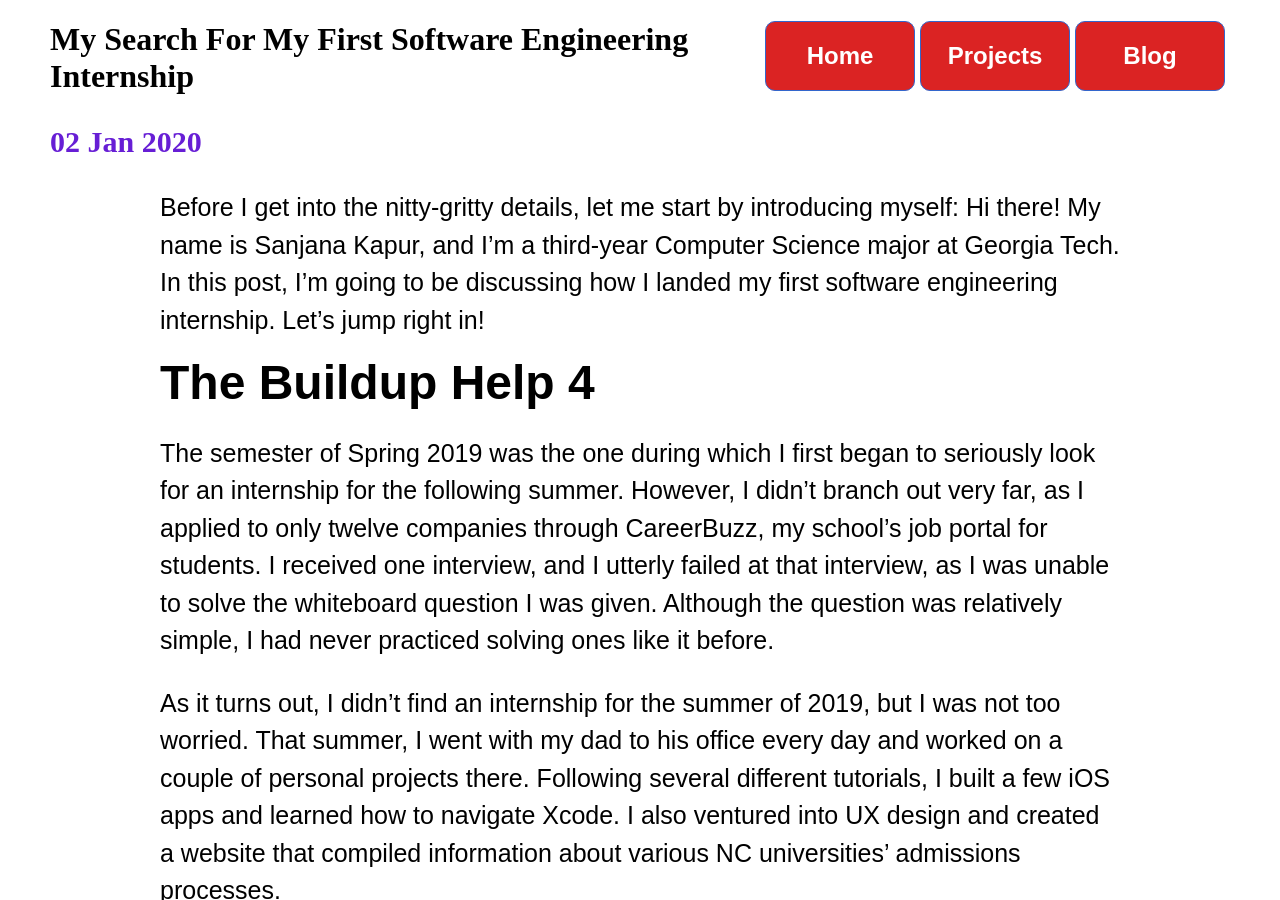
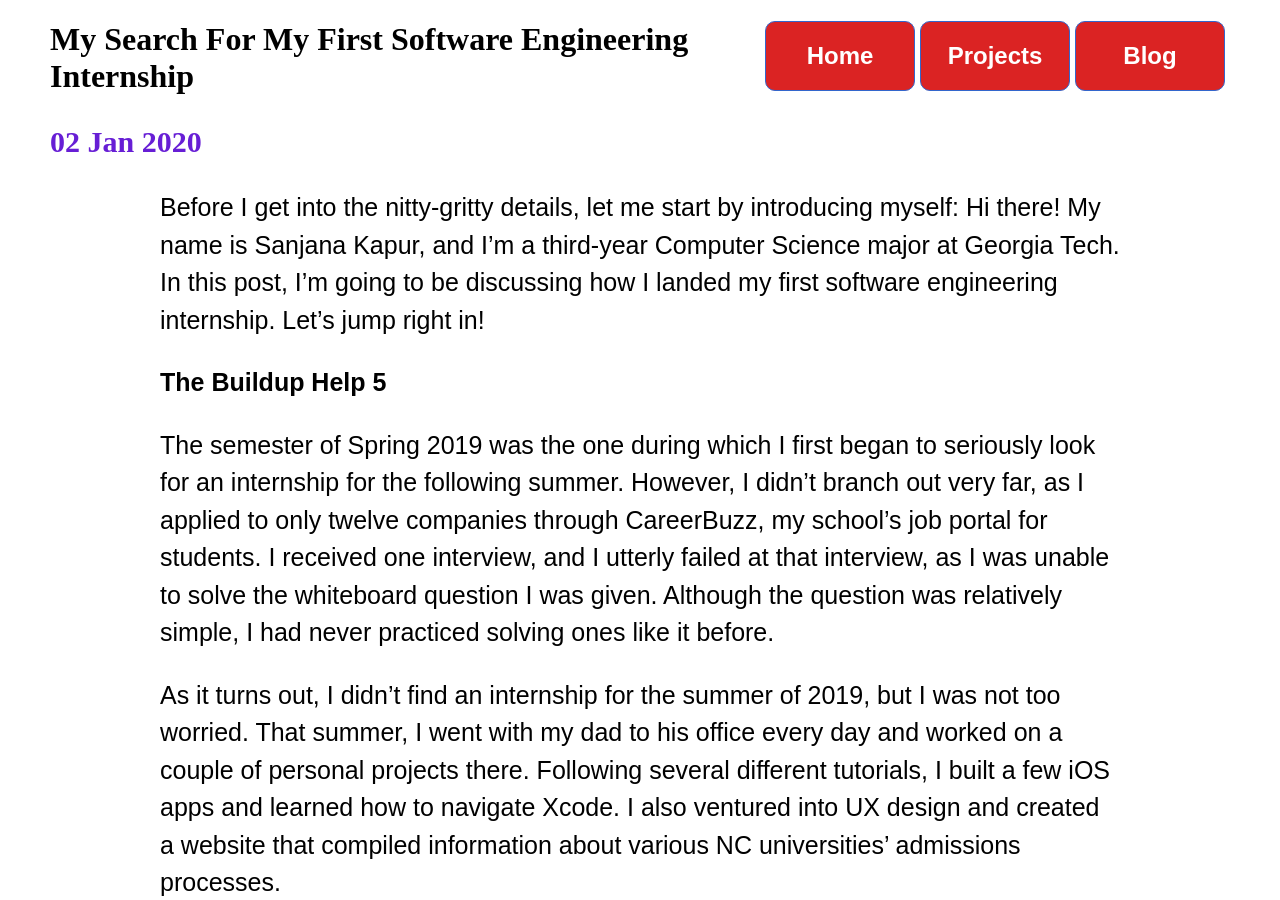
Before and after one commit to skapur12/skapur12.github.io, a Jekyll site: the page built from _posts/2020-01-02-My-Search-For-My-First-Software-Engineering-Internship.md, in a window 1280 px wide and 900 px high. Built offline with Jekyll 4.4.1, drawn with Linux system fonts in a browser that asks for light colours; nearby versions of some CDN libraries; comment, search, counter and statistics services are not loaded.

Commit message:
Update 2020-01-02-My-Search-For-My-First-Software-Engineering-Internship.md

```diff
--- a/_posts/2020-01-02-My-Search-For-My-First-Software-Engineering-Internship.md
+++ b/_posts/2020-01-02-My-Search-For-My-First-Software-Engineering-Internship.md
@@ -6,8 +6,9 @@ date: 2020-01-02
 
 Before I get into the nitty-gritty details, let me start by introducing myself: Hi there! My name is Sanjana Kapur, and I’m a third-year Computer Science major at Georgia Tech. In this post, I’m going to be discussing how I landed my first software engineering internship. Let’s jump right in!
 
-<b> <font size="10">The Buildup Help 4 </font> </b>
-
+<div class="BlogSize">
+  <b> The Buildup Help 5  </b>
+</div>
 
 The semester of Spring 2019 was the one during which I first began to seriously look for an internship for the following summer. However, I didn’t branch out very far, as I applied to only twelve companies through CareerBuzz, my school’s job portal for students. I received one interview, and I utterly failed at that interview, as I was unable to solve the whiteboard question I was given. Although the question was relatively simple, I had never practiced solving ones like it before.
 
```
